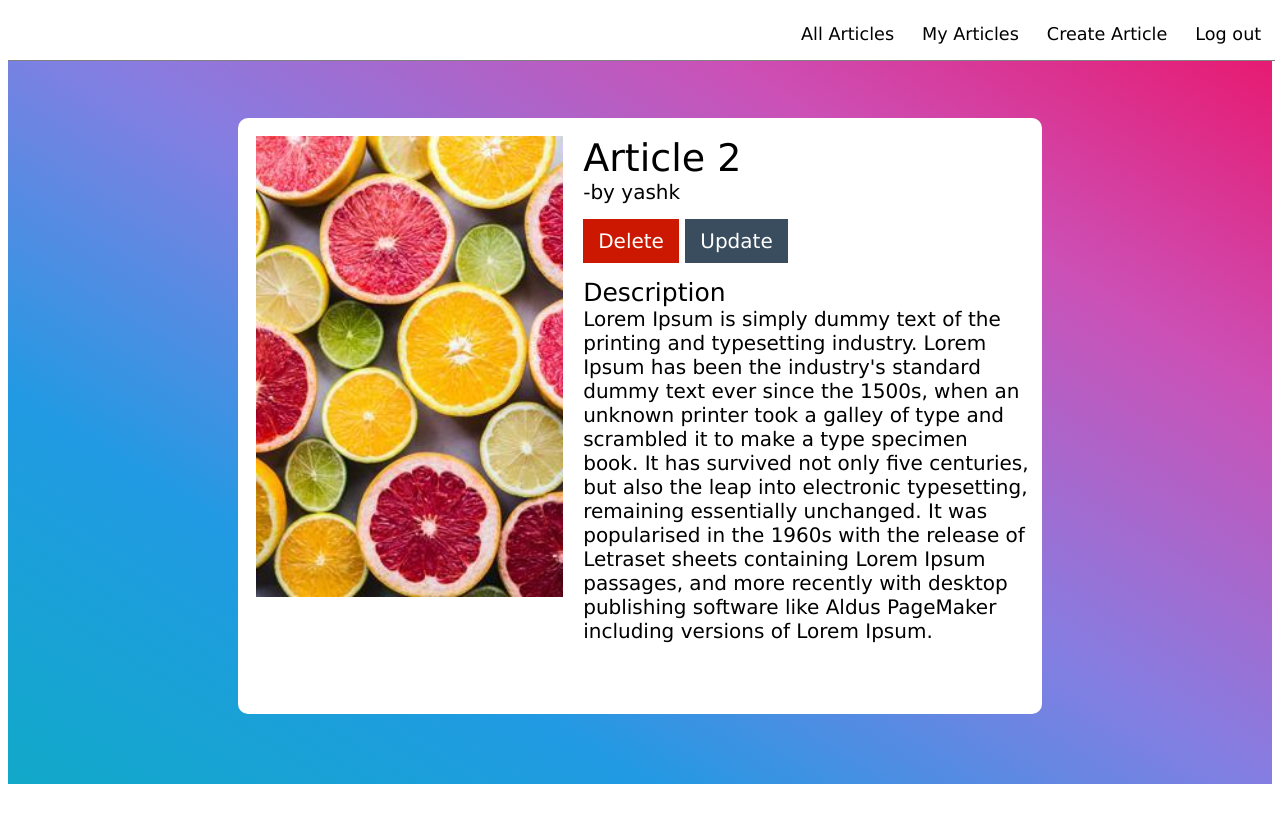
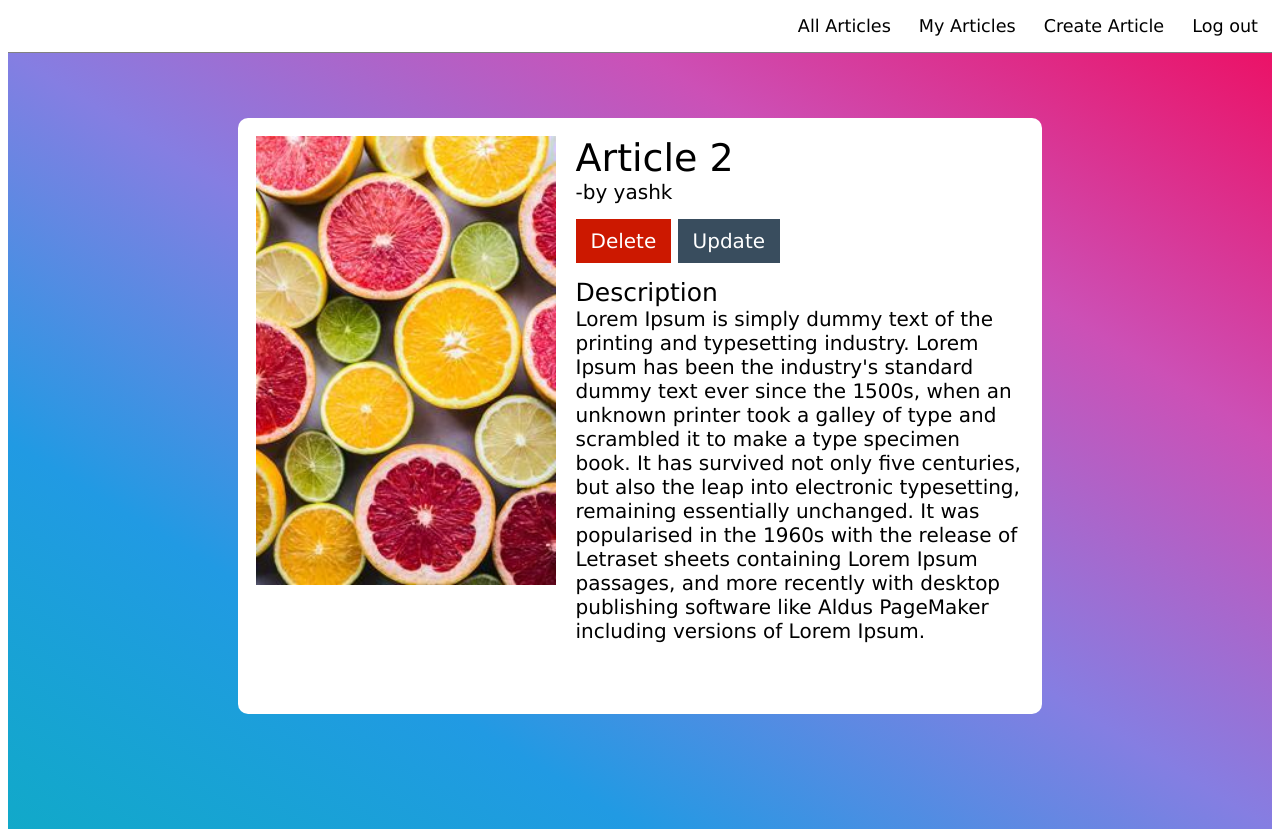
Before and after one commit to Yashkulkarni205/Blog, a Django app: page /detail-article/6/ in a window 1280 px wide. Before the commit the page ends 784 px from the top, so only its background shows below. Run offline with Django 3.2, Linux system fonts and the light colour scheme; a user stored in the database is signed in; data comes from the database, SQL or seed files in the repository; both versions use the stored data as it was after the commit.

Commit message:
changing css

```diff
--- a/myapp/static/myapp/css/style.css
+++ b/myapp/static/myapp/css/style.css
@@ -9,9 +9,6 @@
 
 nav
 {
-    background-color: white;
-    position: absolute;
-    width: 99vw;
     border-bottom: 1px solid #0000007e;
 }
 
@@ -242,7 +239,7 @@ form p
     width: 60%;
     overflow-y: auto;
     display: grid;
-    grid-template-columns: 40% 58%;
+    grid-template-columns: 39% 58%;
     gap: 20px;
     font: 20px Verdana;
 }
--- a/myapp/templates/myapp/password_reset_confirm.html
+++ b/myapp/templates/myapp/password_reset_confirm.html
@@ -22,7 +22,6 @@
     {% endfor %}
     <div id="button">
         <button type="submit">Request Password Reset</button>
-        <div><a href="{% url 'password_reset' %}">Already a User | Log In</a></div>
     </div>
         </form>
     </div>
```
Also changed, not shown: db.sqlite3, myapp/static/myapp/media/image/disruptivo-9txThe1oYAI-unsplash_wCPZvLY.jpg (added), myapp/static/myapp/media/image/samsung-memory-roYLDeEMJBo-unsplash_3y97rZF.jpg (added), myapp/static/myapp/media/image/samsung-memory-roYLDeEMJBo-unsplash_4hc8Uf0.jpg (added), myapp/static/myapp/media/image/samsung-memory-roYLDeEMJBo-unsplash_pzwTENm.jpg (added), myapp/static/myapp/media/image/steve-halama-agPWVfDlApM-unsplash_gsUAtUw.jpg (added).
